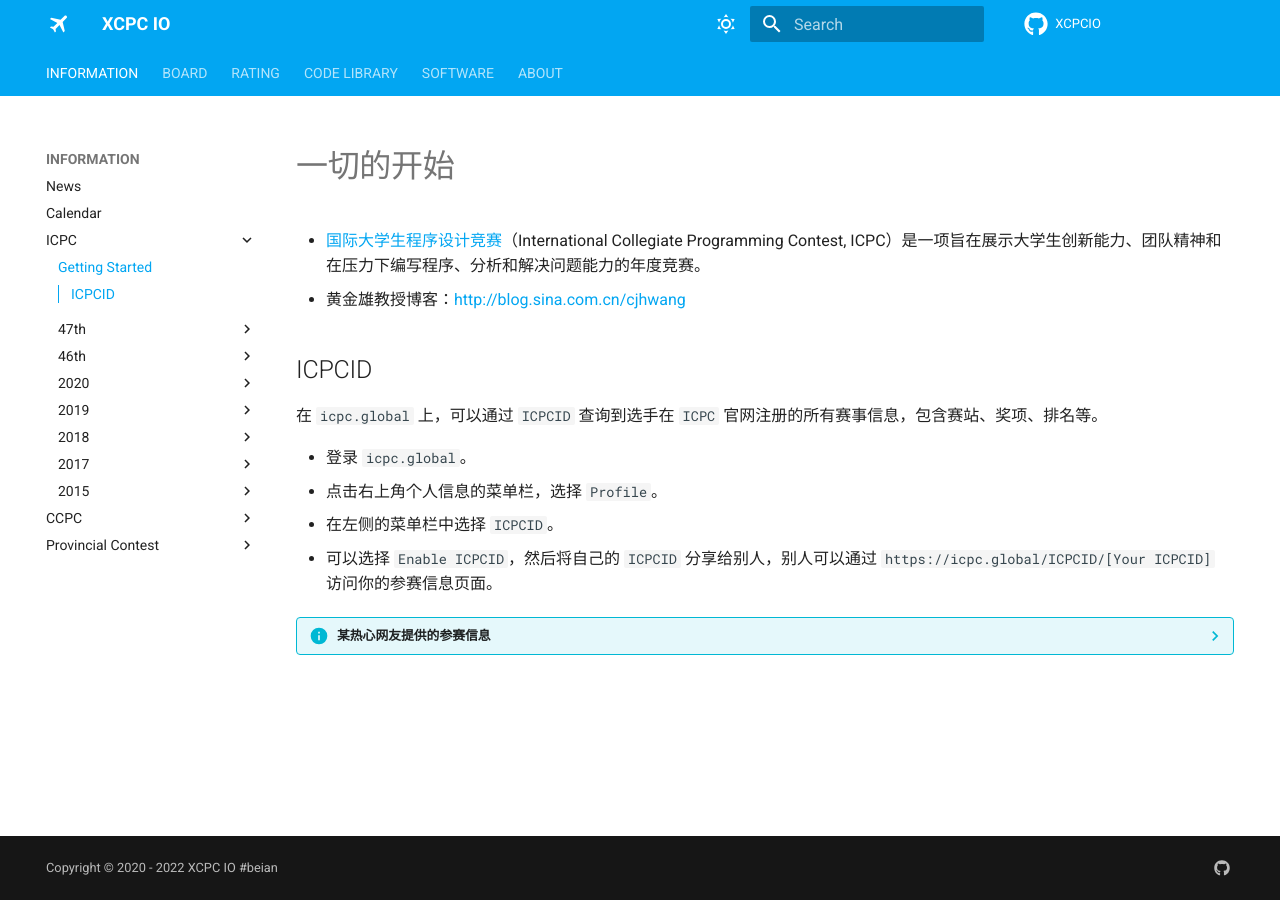
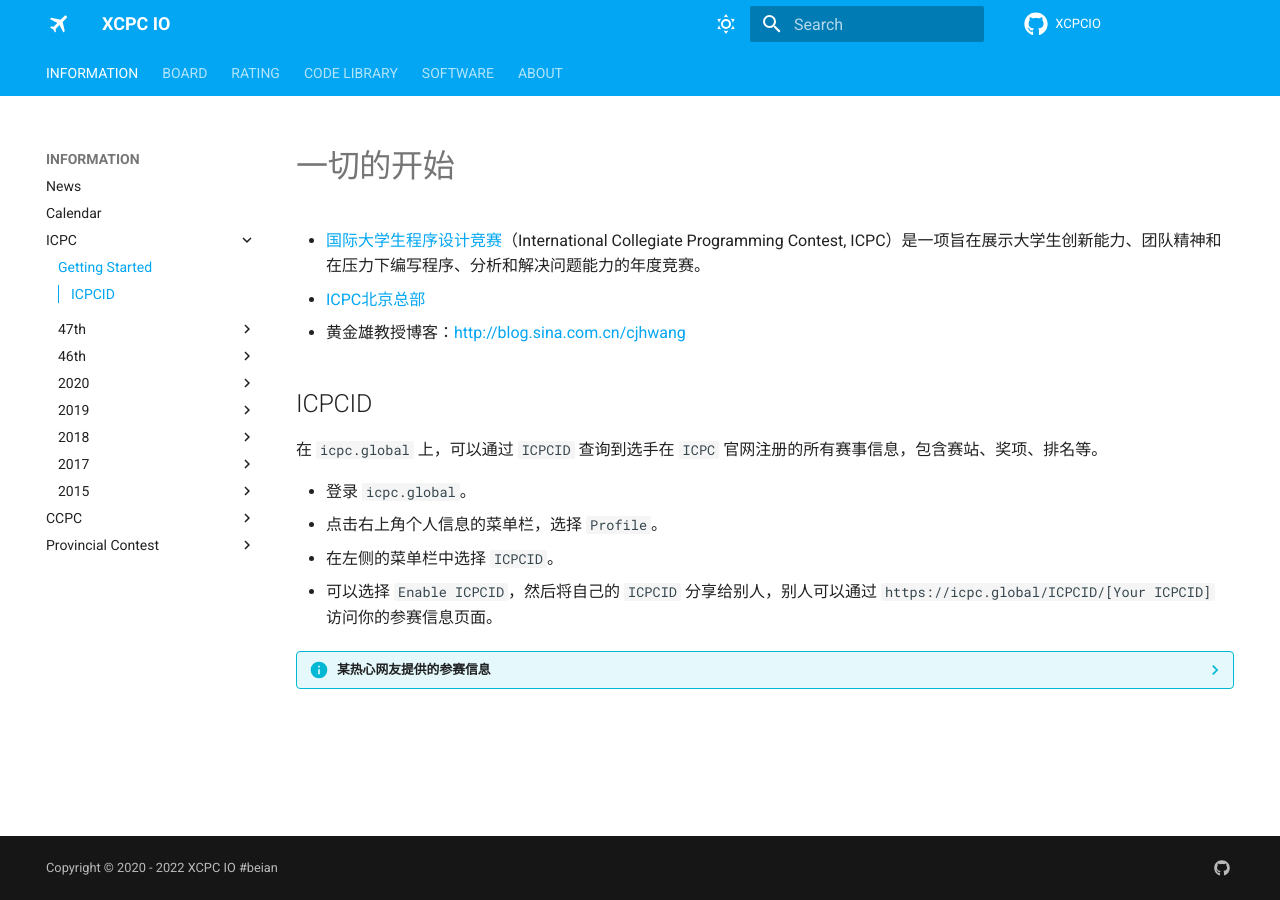
Before and after one commit to xcpcio/docs, an MkDocs documentation site: the page built from docs/info/icpc/index.md, in a window 1280 px wide. Built offline with MkDocs 1.6.1 and Material for MkDocs 9.7.7, drawn with Linux system fonts in a browser that asks for light colours; comment, search, counter and statistics services are not loaded.

Commit message:
ADD icpc.pku.edu.cn to desc

```diff
--- a/docs/info/icpc/index.md
+++ b/docs/info/icpc/index.md
@@ -1,6 +1,7 @@
 # 一切的开始
 
 - [国际大学生程序设计竞赛][ICPC]（International Collegiate Programming Contest, ICPC）是一项旨在展示大学生创新能力、团队精神和在压力下编写程序、分析和解决问题能力的年度竞赛。
+- [ICPC北京总部](https://icpc.pku.edu.cn)
 - 黄金雄教授博客：http://blog.sina.com.cn/cjhwang
 
 ## ICPCID
```
